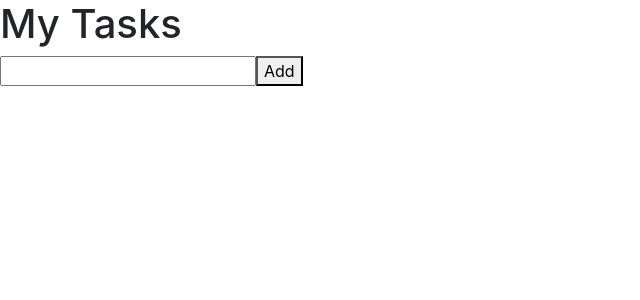
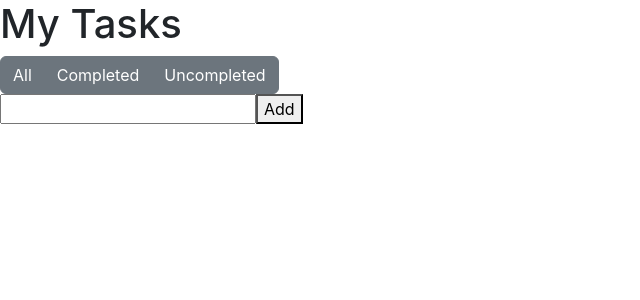
Before and after one commit to TomicaOst/predavanje45, a React (Create React App) app: page / in a window 1280 px wide. Shown: the top 300 px of the page, without its empty margins (0-640 px from the left). Built offline with nearby package versions, Linux system fonts and the light colour scheme.

Commit message:
feat: added functionality to buttongroup

```diff
--- a/src/App.js
+++ b/src/App.js
@@ -5,6 +5,7 @@ import { Tasks, TaskButtons } from "./components";
 function App() {
   const [task, setTask] = useState("");
   const [taskList, setTaskList] = useState([]);
+  const [displayTask, setDispalyTask] = useState([]);
 
   const handleOnChange = (event) => {
     setTask(event.target.value);
@@ -32,25 +33,25 @@ function App() {
     );
   };
 
-  const handleShowTasksAll = (event) => {
+  const handleShowTasksAll = () => {
     setTaskList(taskList.filter((item) => item));
   };
-  const handleShowTasksCompleted = (event) => {
-    setTaskList(taskList.filter((item) => (item.isCompleted ? item : null)));
+  const handleShowTasksCompleted = () => {
+    setTaskList(taskList.filter((item) => item?.isCompleted === true));
   };
 
-  const handleShowTasksUncompleted = (event) => {
-    setTaskList(taskList.filter((item) => (item.isCompleted ? null : true)));
+  const handleShowTasksUncompleted = () => {
+    setTaskList(taskList.filter((item) => item.isCompleted === false));
   };
 
   return (
     <div>
       <h1>My Tasks</h1>
-      {/* <TaskButtons
+      <TaskButtons
         handleShowTasksAll={handleShowTasksAll}
         handleShowTasksCompleted={handleShowTasksCompleted}
         handleShowTasksUncompleted={handleShowTasksUncompleted}
-      /> */}
+      />
       <form onSubmit={handleSubmit}>
         <label>
           <input type="text" value={task} onChange={handleOnChange}></input>
@@ -63,19 +64,11 @@ function App() {
         setTaskList={setTaskList}
         handleTaskKill={handleTaskKill}
         handleCheckboxChecked={handleCheckboxChecked}
+        handleShowTasksAll={handleShowTasksAll}
+        handleShowTasksCompleted={handleShowTasksCompleted}
+        handleShowTasksUncompleted={handleShowTasksUncompleted}
       />
       {console.log(taskList)}
-      {/* <ul>
-        {taskList.map((liTask, index) => {
-          return (
-            <li key={index}>
-              <input type="checkbox" value={liTask.isCompleted}></input>
-              <span>{liTask.description}</span>
-              <button onClick={() => handleTaskKill(index)}>Del</button>
-            </li>
-          );
-        })}
-      </ul> */}
     </div>
   );
 }
--- a/src/components/TaskButtons.jsx
+++ b/src/components/TaskButtons.jsx
@@ -9,13 +9,13 @@ const TaskButtons = ({
 }) => {
   return (
     <ButtonGroup aria-label="Basic example">
-      <Button variant="secondary" onClick={() => handleShowTasksAll}>
+      <Button variant="secondary" onClick={() => handleShowTasksAll()}>
         All
       </Button>
-      <Button variant="secondary" onClick={() => handleShowTasksCompleted}>
+      <Button variant="secondary" onClick={() => handleShowTasksCompleted()}>
         Completed
       </Button>
-      <Button variant="secondary" onClick={() => handleShowTasksUncompleted}>
+      <Button variant="secondary" onClick={() => handleShowTasksUncompleted()}>
         Uncompleted
       </Button>
     </ButtonGroup>
```
